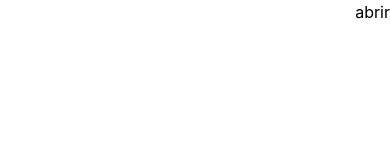
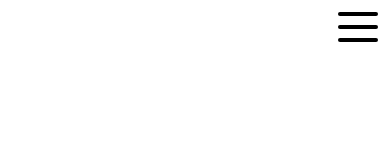
Before and after one commit to marcosafeitosa/ambfrio-company, a React (Vite) app: page / in a window 390 px wide. Shown: the top 160 px of the page. Built offline with nearby package versions, Linux system fonts and the light colour scheme.

Commit message:
[Feature]: Interacao e Animacao do Header/Butoes

```diff
--- a/src/components/Header/Header.tsx
+++ b/src/components/Header/Header.tsx
@@ -1,36 +1,62 @@
 import Listas from "../List/Listas";
-import { useRef, useState } from 'react';
+import { useEffect, useRef, useState } from 'react';
 import '../../index.css'
 
 export default function Header() {
 
-  const boxHidden = useRef<HTMLDivElement | null>(null);
-  const [headerCtn, setHeaderCtn] = useState<boolean | null>(false)
+  const [visibilityHeader, setvisibilityHeader] = useState<boolean | null>(false)
+  const elMenu = useRef<HTMLInputElement | null>(null)
   const htmlHeader = useRef<HTMLElement | null>(null);
-  const buttonEl = useRef<HTMLButtonElement | null>(null);
 
-  const showNavToggle = function () {
+  const handleNavToggle = function () {
     htmlHeader.current!.classList.toggle('showNav');
-    setHeaderCtn(booleanHeader => !booleanHeader)
+    setvisibilityHeader(booleanHeader => !booleanHeader)
+  }
+
+  const handleHamburguer = function () {
+    elMenu.current!.checked = false
+  }
+
+  const isFocusable = function () {
+    handleNavToggle()
+    handleHamburguer()
   }
 
   const hiddenHeader = function () {
     htmlHeader.current!.classList.toggle('showNav');
-    setHeaderCtn(!true)
+    elMenu.current!.checked = false
+    setvisibilityHeader(!true)
   }
+
+  useEffect(() => {
+    window.addEventListener('resize', () => {
+      if (window.innerWidth >= 768) {
+        htmlHeader.current!.classList.remove('showNav');
+        elMenu.current!.checked = false
+        setvisibilityHeader(!true)
+      }
+    })
+  }, [])
 
 
   return (
     <>
-      {headerCtn && <div className="absolute w-full h-full" ref={boxHidden} onClick={hiddenHeader}></div>}
+      {visibilityHeader && <div className="absolute w-full h-full bg-slate-500 md:hidden" onClick={hiddenHeader}></div>}
       <header className="block absolute -left-full  h-screen duration-200 ease-in-out md:hidden" ref={htmlHeader}>
-        <nav className="bg-[#1F1E26] box-border p-3 text-[#ECEEF2] h-full w-[calc(100vw-100px)] flex flex-col gap-10">
+        <nav className="bg-[#1F1E26] box-border p-3 text-[#ECEEF2] h-full overflow-y-auto custom-scrollbar w-[calc(100vw-100px)] flex flex-col gap-10">
           <h1 className="text-lg">Painel</h1>
           {/* prettier-ignore */}
-          <Listas isFocusable={showNavToggle} title={['Home', 'Sobre', 'Dicas p/ produto', 'Serviços', "Calculo BTU's", 'Contato']} url={['#home', '#sobre', '#dicasproduto', '#servicos', '#calculobtus', '#contato']} />
+          <Listas isFocusable={isFocusable} title={['Home', 'Sobre', 'Dicas p/ produto', 'Serviços', "Calculo BTU's", 'Contato']} url={['#home', '#sobre', '#dicasproduto', '#servicos', '#calculobtus', '#contato']} />
         </nav>
       </header>
-      <button ref={buttonEl} onClick={showNavToggle} className="absolute right-0">abrir</button>
+      <div className="absolute right-3 top-3 md:hidden">
+        <label className="burger" htmlFor="burger" >
+          <input type="checkbox" id="burger" ref={elMenu} onClick={handleNavToggle} />
+          <span></span>
+          <span></span>
+          <span></span>
+        </label>
+      </div>
     </>
   );
 }
--- a/src/components/List/Listas.tsx
+++ b/src/components/List/Listas.tsx
@@ -28,7 +28,7 @@ export default function Listas({ title, url, isFocusable }: Lista) {
         {title.map((listTitle, i) => {
           // console.log(Icons()[i] ? Icons()[i] : 'Imagem não encontrada.')
           return url[i] ?
-            <li key={i} ref={el => arr.current[i] = el} onClick={() => handleItemClick(i)} className={`first:${focusedIndex === 0 ? 'bg-[#161517]' : ''} flex items-center px-4 gap-2 py-3 rounded-lg ${focusedIndex === i ? "bg-[#161517]" : ""
+            <li key={i} ref={el => arr.current[i] = el} onClick={() => handleItemClick(i)} className={`first:${focusedIndex === 0 ? 'bg-[#161517]' : ''} flex items-center px-4 gap-2 py-3 rounded-lg cursor-pointer ${focusedIndex === i ? "bg-[#161517]" : ""
               }`}>
                 <img src={Icons()[i]} alt="icons" className="h-7" />
                 <a href={url[i]} className="relative top-[1.5px]">{listTitle}</a>
--- a/src/index.css
+++ b/src/index.css
@@ -13,3 +13,67 @@ body {
   left: 0%;
   transition: left 200ms ease-in-out;
 }
+
+.custom-scrollbar::-webkit-scrollbar {
+  width: 0px;
+}
+
+.burger {
+  position: relative;
+  width: 40px;
+  height: 30px;
+  background: transparent;
+  cursor: pointer;
+  display: block;
+}
+
+.burger input {
+  display: none;
+}
+
+.burger span {
+  display: block;
+  position: absolute;
+  height: 4px;
+  width: 100%;
+  background: black;
+  border-radius: 9px;
+  opacity: 1;
+  left: 0;
+  transform: rotate(0deg);
+  transition: 0.25s ease-in-out;
+}
+
+.burger span:nth-of-type(1) {
+  top: 0px;
+  transform-origin: left center;
+}
+
+.burger span:nth-of-type(2) {
+  top: 50%;
+  transform: translateY(-50%);
+  transform-origin: left center;
+}
+
+.burger span:nth-of-type(3) {
+  top: 100%;
+  transform-origin: left center;
+  transform: translateY(-100%);
+}
+
+.burger input:checked ~ span:nth-of-type(1) {
+  transform: rotate(45deg);
+  top: 0px;
+  left: 5px;
+}
+
+.burger input:checked ~ span:nth-of-type(2) {
+  width: 0%;
+  opacity: 0;
+}
+
+.burger input:checked ~ span:nth-of-type(3) {
+  transform: rotate(-45deg);
+  top: 28px;
+  left: 5px;
+}
```
